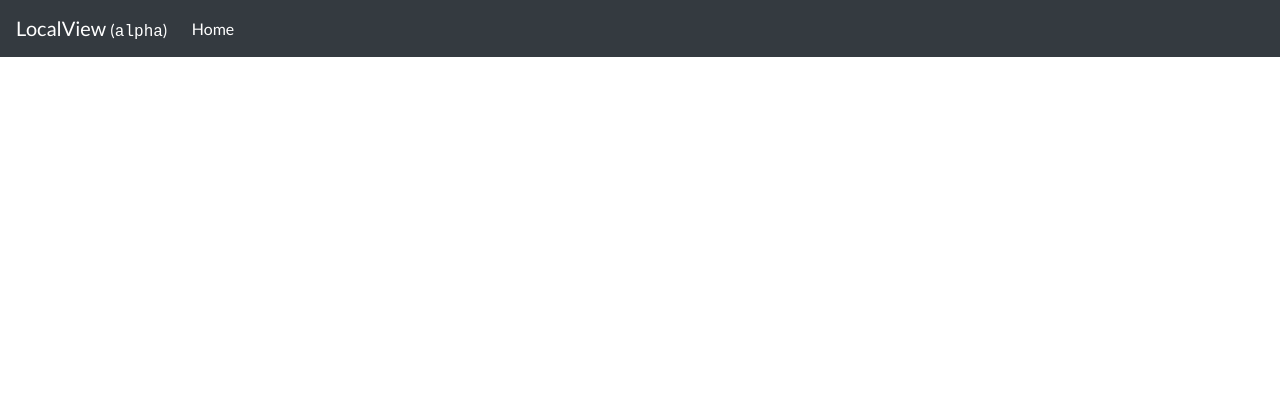
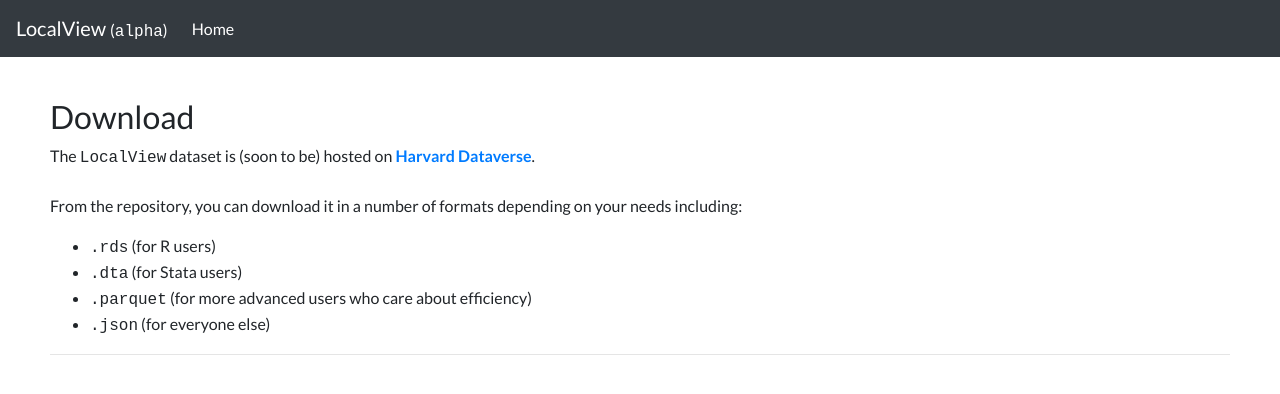
Before and after one commit to local-view/local-view.github.io, a Jekyll site: the page built from download.html, in a window 1280 px wide. Shown: the top 394 px of the page. Built offline with Jekyll 4.4.1, drawn with Linux system fonts in a browser that asks for light colours; a style sheet for code colours, icons or effects is not loaded.

Commit message:
added stuff

```diff
--- a/download.html
+++ b/download.html
@@ -1,4 +1,27 @@
 ---
 layout: default
-title: Download
+title: LocalView | Download
 ---
+
+<main role="main">
+      <br><br>
+
+        <h2>Download</h2>
+        <p>
+          The <samp>LocalView</samp> dataset is (soon to be) hosted on <a href="https://dataverse.harvard.edu/dataverse/jgill" target="_blank" class="alert-link">Harvard Dataverse</a>. <br><br>
+
+          From the repository, you can download it in a number of formats depending on your needs including:
+          <ul>
+          	<li><samp>.rds</samp> (for R users)</li>
+          	<li><samp>.dta</samp> (for Stata users)</li>
+          	<li><samp>.parquet</samp> (for more advanced users who care about efficiency)</li>
+          	<li><samp>.json</samp> (for everyone else)</li>
+	      </ul>
+
+        </p>
+
+        <hr>
+
+      </div> <!-- /container -->
+
+</main>
--- a/index.html
+++ b/index.html
@@ -42,7 +42,7 @@ title: LocalView
         -->
         <h2>About</h2>
         <p>
-          <samp>LocalView</samp> is a database co-created by <a href="https://soubhikbarari.com/" class="alert-link">Soubhik Barari</a> and <a href="https://tylersimko.com/" class="alert-link">Tyler Simko</a> to advance the study of local policy-making and politics in the United States. It is the <b>largest existing dataset of local government public meetings</b> — the central policymaking process in American local government.
+          <h4><samp>LocalView</samp> is a database co-created by <a href="https://soubhikbarari.com/" class="alert-link">Soubhik Barari</a> and <a href="https://tylersimko.com/" class="alert-link">Tyler Simko</a> to advance the study of local government in the United States. It is the <b>largest existing dataset of local government public meetings</b> — the central policymaking process in American local government — as they are captured on video.</h4>
           <br><br>
           At present, the database covers <mark>139,616 videos</mark> of public meetings <mark>1,012 places</mark> and <mark>2,861</mark> distinct governments across the United States between <mark>2005-2022</mark>. The map below provides a summary of the geographic coverage in the sample.
           <br><br>
@@ -52,7 +52,7 @@ title: LocalView
           <br><br>
           <img src="assets/imgs/pipeline_paper.png" alt="Pipeline" class="  img-thumbnail" style='border:none'>
           <br><br>
-          <b>For more information, contact Soubhik Barari (<a href="mailto:sbarari@g.harvard.edu" class="alert-link"><samp>sbarari@g.harvard.edu</samp></a>) or Tyler Simko (<a href="mailto:tsimko@g.harvard.edu" class="alert-link"><samp>tsimko@g.harvard.edu</samp></a>).</b>
+          <b>For more information, contact Soubhik Barari (<a href="mailto:sbarari@g.harvard.edu" class="alert-link">sbarari@g.harvard.edu</a>) or Tyler Simko (<a href="mailto:tsimko@g.harvard.edu" class="alert-link">tsimko@g.harvard.edu</a>).</b>
 
 
         </p>
@@ -61,4 +61,4 @@ title: LocalView
 
       </div> <!-- /container -->
 
-    </main>
+</main>
```
